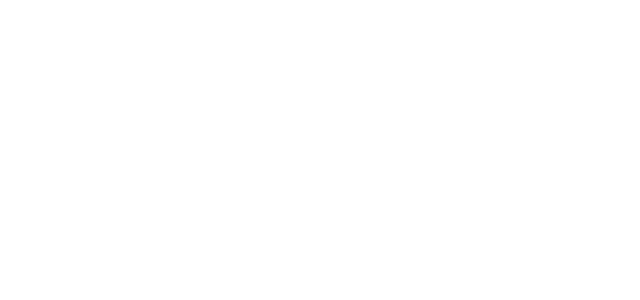
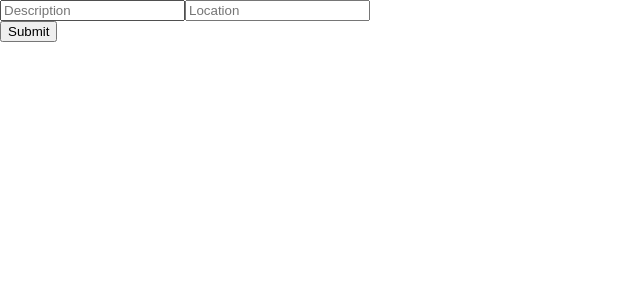
Before and after one commit to djtaylor8/booked-frontend, a React (Create React App) app: page / in a window 1280 px wide. Shown: the top 300 px of the page, without its empty margins (0-640 px from the left). Built offline with nearby package versions, Linux system fonts and the light colour scheme.

Commit message:
add new audition form and mutation

```diff
--- a/src/components/App.js
+++ b/src/components/App.js
@@ -2,11 +2,12 @@
 import './../styles/App.css';
 
 import AuditionList from './AuditionList';
+import CreateAudition from './CreateAudition'
 
 const App = () => {
   return (
     <div>
-      <AuditionList />
+      <CreateAudition />
     </div>
   );
 };
--- /dev/null
+++ b/src/components/CreateAudition.js
@@ -0,0 +1,73 @@
+import React, { useState } from 'react';
+import { useMutation, gql } from '@apollo/client';
+
+const CREATE_AUDITION_MUTATION = gql`
+  mutation PostAudition(
+    $description: String!
+    $location: String!
+  ) {
+    post(description: $description, location: $location) {
+      id
+      createdAt
+      location
+      description
+    }
+  }
+`;
+
+
+const CreateAudition = () => {
+
+  const [formState, setFormState] = useState({
+    description: '',
+    location: ''
+  });
+
+  const [CreateAudition] = useMutation(CREATE_AUDITION_MUTATION, {
+    variables: {
+        description: formState.description,
+        location: formState.location,
+      }
+    });
+
+  return (
+    <div>
+      <form
+        onSubmit={(e) => {
+          e.preventDefault();
+          CreateAudition();
+        }}
+      >
+        <div className="flex flex-column mt3">
+          <input
+            className="mb2"
+            value={formState.description}
+            onChange={(e) =>
+              setFormState({
+                ...formState,
+                description: e.target.value
+              })
+            }
+            type="text"
+            placeholder="Description"
+          />
+          <input
+            className="mb2"
+            value={formState.location}
+            onChange={(e) =>
+              setFormState({
+                ...formState,
+                location: e.target.value
+              })
+            }
+            type="text"
+            placeholder="Location"
+          />
+        </div>
+        <button type="submit">Submit</button>
+      </form>
+    </div>
+  );
+};
+
+export default CreateAudition;
--- a/src/index.js
+++ b/src/index.js
@@ -11,12 +11,25 @@
   InMemoryCache
 } from '@apollo/client';
 
+import { setContext } from '@apollo/client/link/context';
+
+
 const httpLink = createHttpLink({
   uri: 'http://localhost:4000'
 });
 
+const authLink = setContext((_, { headers }) => {
+  const token = "eyJhbGciOiJIUzI1NiIsInR5cCI6IkpXVCJ9.eyJ1c2VySWQiOjEsImlhdCI6MTYzNzg2ODg2MH0.JjOoOdFM97Ntv_m2PHwltHummatNHvZXYwc9aLk3wgc";
+  return {
+    headers: {
+      ...headers,
+      authorization: token ? `Bearer ${token}` : ''
+    }
+  }
+});
+
 const client = new ApolloClient({
-  link: httpLink,
+  link: authLink.concat(httpLink),
   cache: new InMemoryCache()
 });
 
```
Also changed, not shown: 1 other file (tests, documents, lock files or other folders).
